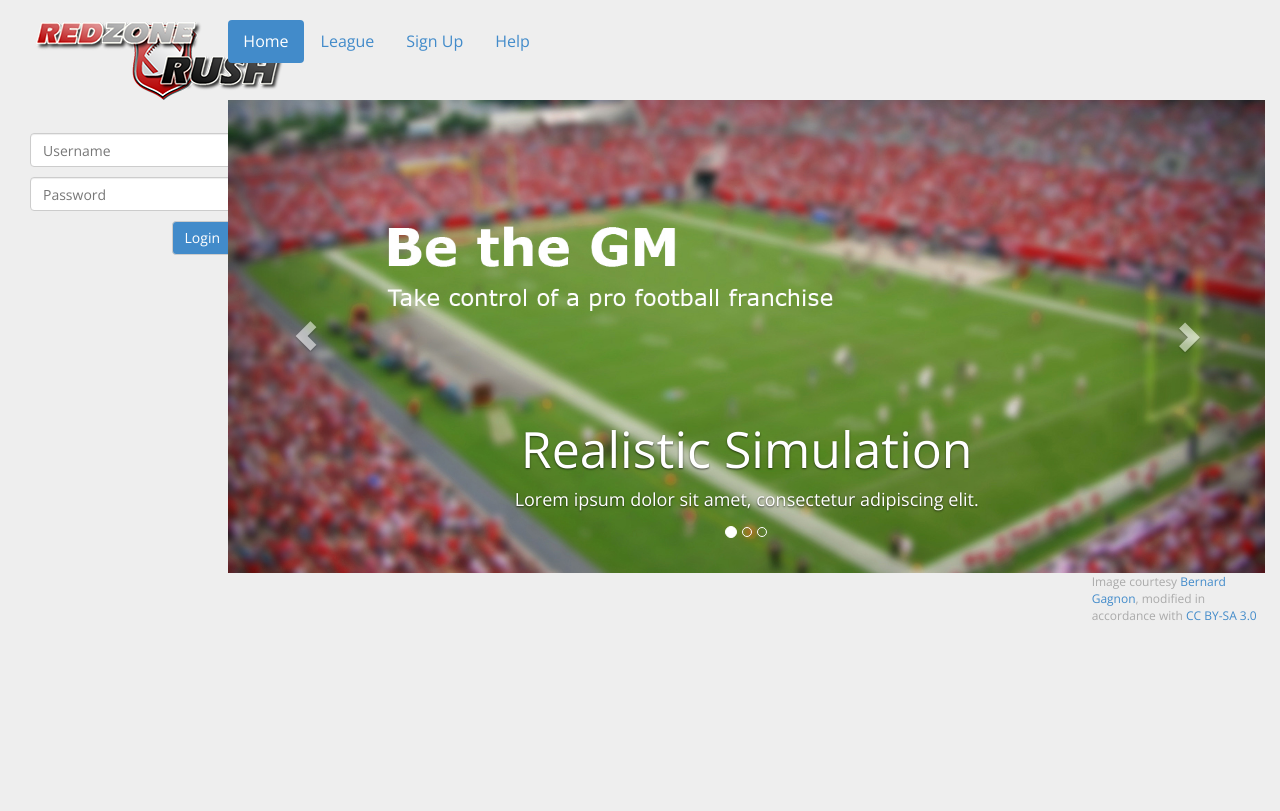
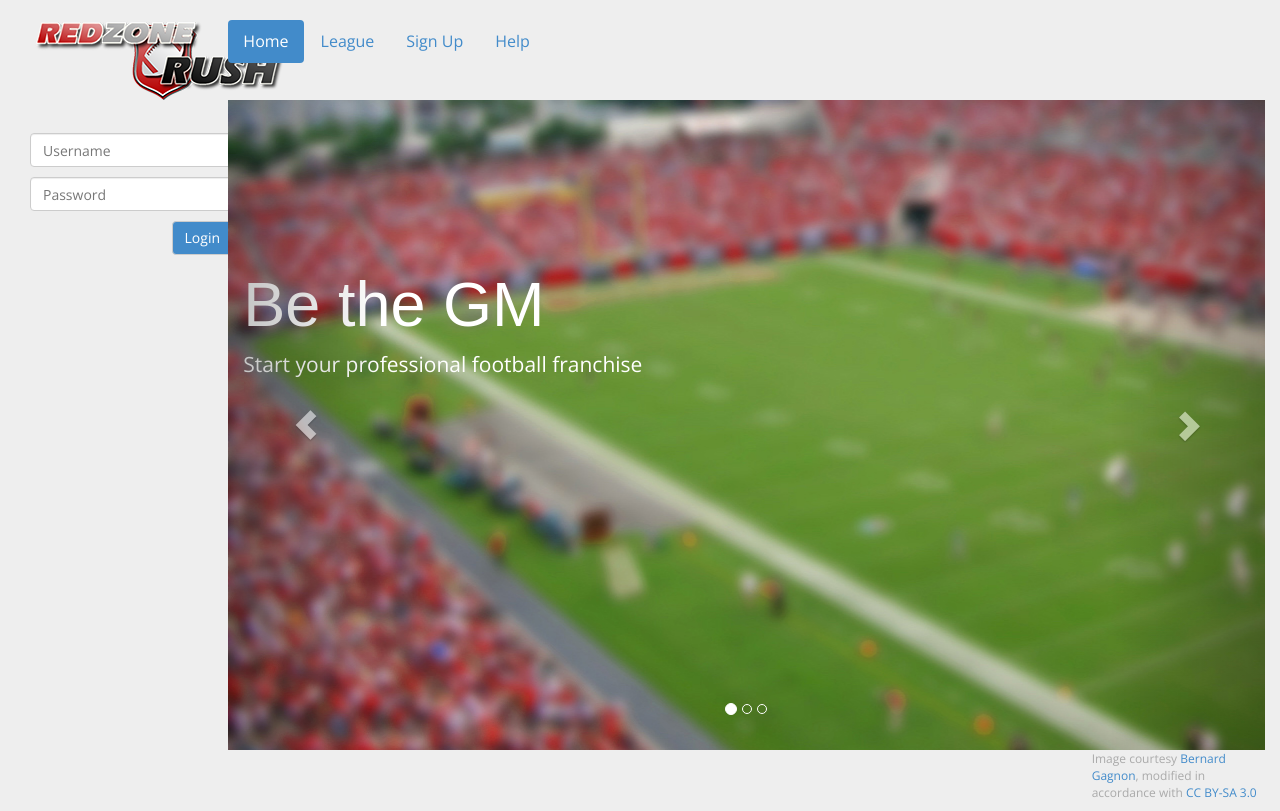
Before and after one commit to sbaner/rz-rush, a PHP site: page / in a window 1280 px wide. Before the commit the page ends 621 px from the top, so only its background shows below. Run offline with PHP 8.4, Linux system fonts and the light colour scheme.

Commit message:
Re-added jumbotron, now integrated within carousel

```diff
--- a/css/main.css
+++ b/css/main.css
@@ -1,6 +1,8 @@
 .jumbotron {
 	background-image:url('./background.jpg');
-	height: 735px;
+	height: 650px;
+	margin-bottom:0px;
+	padding:0px;
 }
 
 .jumbotron h1{
@@ -11,7 +13,6 @@
 
 .jumbotron p{
 	color:#FFF;
-	margin-bottom:75px;
 }
 .jumbotron .learn-more p{
 	font-size: 16px;
@@ -67,16 +68,17 @@
 	font-family:"Open Sans", sans-serif;
 	background-color:#EEE;
 }
+@media not handheld and (orientation:portrait) {
+	.carousel-caption h3 {
+		font-size:50px;
+	}
 
-.carousel-caption h3 {
-	font-size:50px;
+	.carousel-caption p {
+		font-size:18px;
+	}
 }
 
-.carousel-caption p {
-	font-size:18px;
-}
-
-@media handheld {
+@media handheld and (orientation:portrait) {
 	.carousel-caption h3 {
 	visibility:none;
 	}
--- a/index.html
+++ b/index.html
@@ -65,14 +65,15 @@
 			  <!-- Wrapper for slides -->
 			  <div class="carousel-inner">
 				<div class="item active">
-				  <img src="css/background.jpg">
-				  <div class="carousel-caption">
-					<h3>Realistic Simulation</h3>
-					<p>Lorem ipsum dolor sit amet, consectetur adipiscing elit.</p>
-				  </div>
+				   <div class="jumbotron">
+            <div class="container">
+              <h1>Be the GM</h1>
+              <p>Start your professional football franchise</p>
+            </div>
+            </div>
 				</div>
 				<div class="item">
-				  <img src="css/background2.jpg">
+				  <img src="css/background.jpg">
 				  <div class="carousel-caption">
 					<h3>Tactics and Strategy</h3>
 					<p>Nunc luctus dignissim interdum. Quisque mattis congue
@@ -80,7 +81,7 @@
 				  </div>
 				</div>
 				<div class="item">
-				  <img src="css/background2.jpg">
+				  <img src="css/background.jpg">
 				  <div class="carousel-caption">
 					<h3>Build a Dynasty</h3>
 					<p>Quisque mattis congue metus eu volutpat. Sed sed arcu orci. Vivamus non turpis metus.</p>
```
Also changed, not shown: css/background.jpg, css/background2.jpg (deleted).
